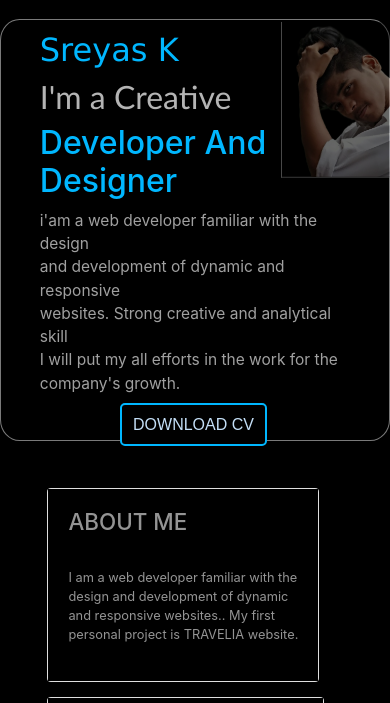
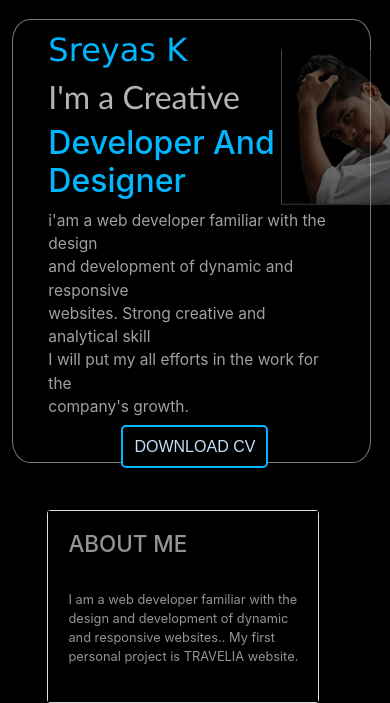
Before and after one commit to sreyasmagesh/portfolio, a Django app: page / in a window 390 px wide. Shown: the part 237-940 px from the top of the page. Run offline with Django 4.2, Linux system fonts and the light colour scheme; grey boxes are pictures that could not be loaded.

Commit message:
seventh commit

```diff
--- a/portfolioapp/static/css/home.css
+++ b/portfolioapp/static/css/home.css
@@ -172,3 +172,16 @@
 	}
 
   }
+
+
+
+@media screen and (max-width: 1000px){
+
+	.div2 img{
+		margin-top: 3%;
+	}
+	.div2 .bio{
+		margin-left: 3%;
+		margin-right: 5%;
+	}
+  }
```
